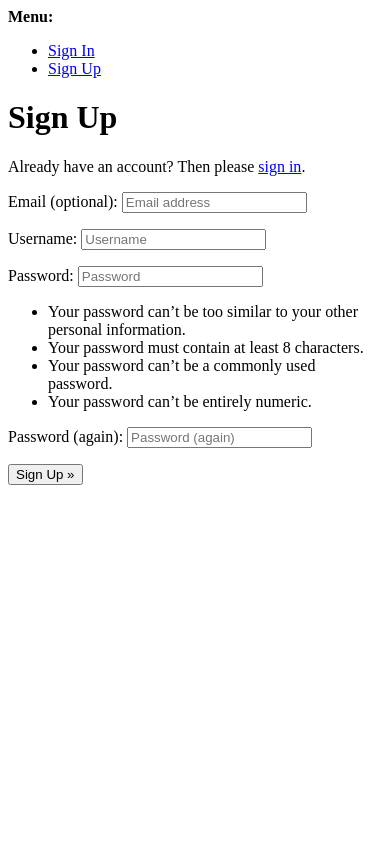
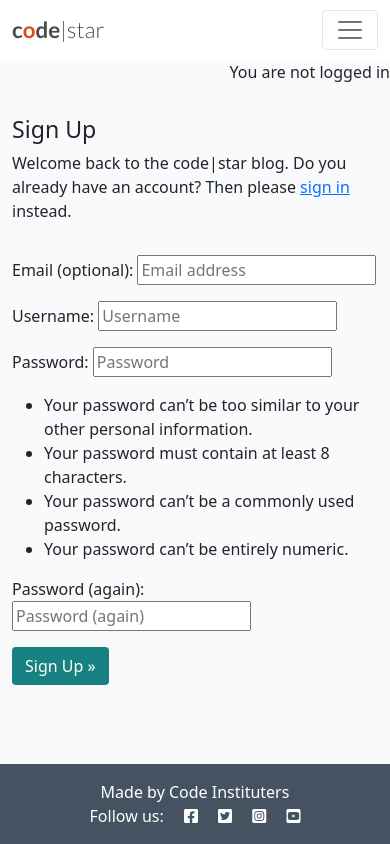
Before and after one commit to Brindusa22/django-blog, a Django app: page /accounts/signup/ in a window 390 px wide. Run offline with Django 4.2, Linux system fonts and the light colour scheme.

Commit message:
Customize register page

```diff
--- a/templates/account/signup.html
+++ b/templates/account/signup.html
@@ -1,21 +1,31 @@
-{% extends "account/base.html" %}
+{% extends "base.html" %}
 
 {% load i18n %}
 
 {% block head_title %}{% trans "Signup" %}{% endblock head_title %}
 
 {% block content %}
-<h1>{% trans "Sign Up" %}</h1>
-
-<p>{% blocktrans %}Already have an account? Then please <a href="{{ login_url }}">sign in</a>.{% endblocktrans %}</p>
-
-<form class="signup" id="signup_form" method="post" action="{% url 'account_signup' %}">
+<div class="container">
+    <div class="row">
+      <div class="col-md-8 mt-3 offset-md-2">
+        <h3>{% trans "Sign Up" %}</h3>
+        <p>{% blocktrans %}
+          Welcome back to the code|star blog. Do you already have an account?
+          Then please <a  clas="link" href="{{ login_url }}">sign in</a> instead.
+        {% endblocktrans %}</p>
+      </div>
+    </div>
+    <div class="row">
+      <div class="col-md-8 mt-3 offset-md-2">
+        <form class="signup" id="signup_form" method="POST" action="{% url 'account_signup' %}">
         {% csrf_token %}
         {{ form.as_p }}
         {% if redirect_field_value %}
         <input type="hidden" name="{{ redirect_field_name }}" value="{{ redirect_field_value }}" />
         {% endif %}
-  <button type="submit">{% trans "Sign Up" %} &raquo;</button>
+        <button class="btn btn-signup right" type="submit">{% trans "Sign Up" %} &raquo;</button>
         </form>
-
+      </div>
+    </div>
+  </div>
 {% endblock content %}
```
Lines whose indentation alone changed are shown as unchanged.
